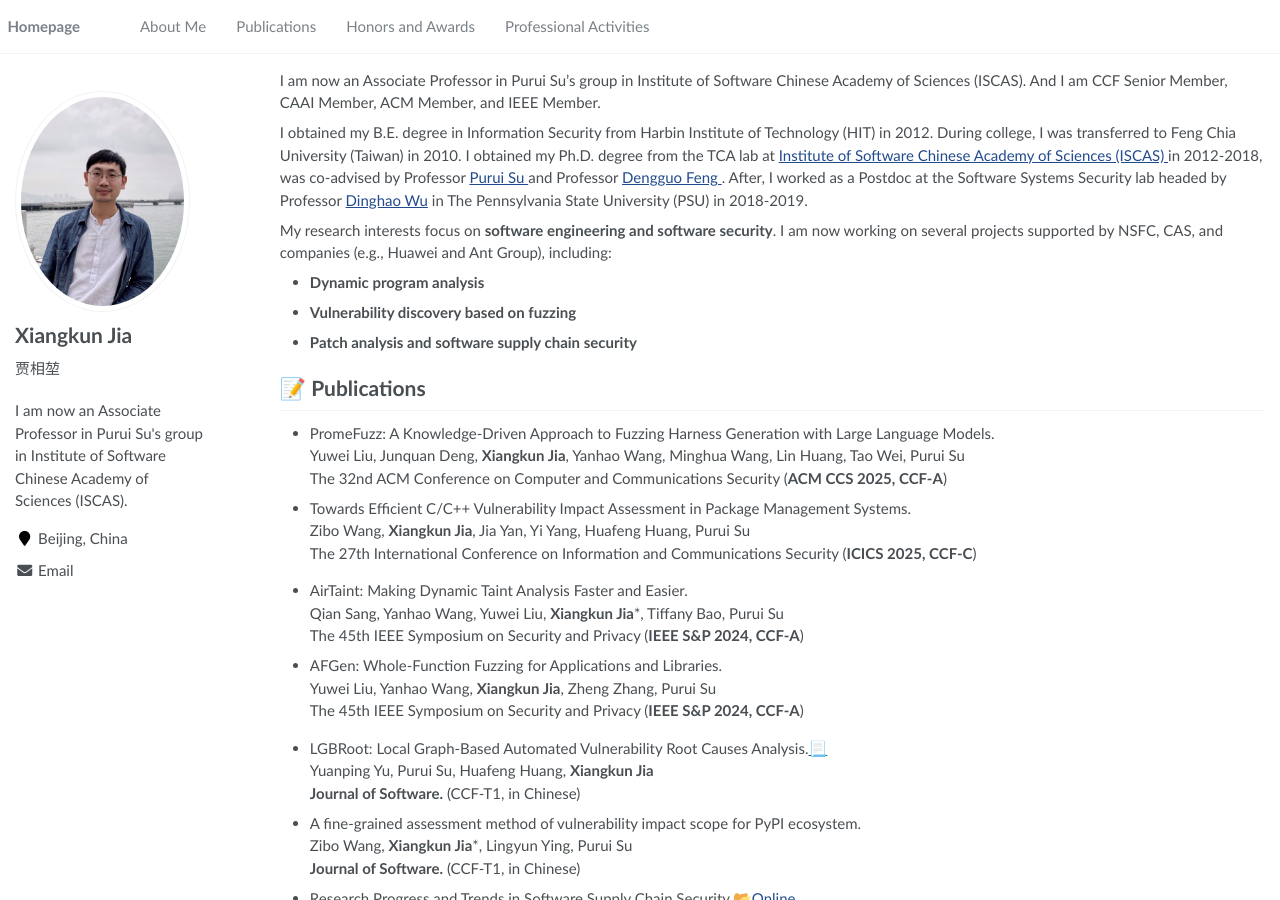
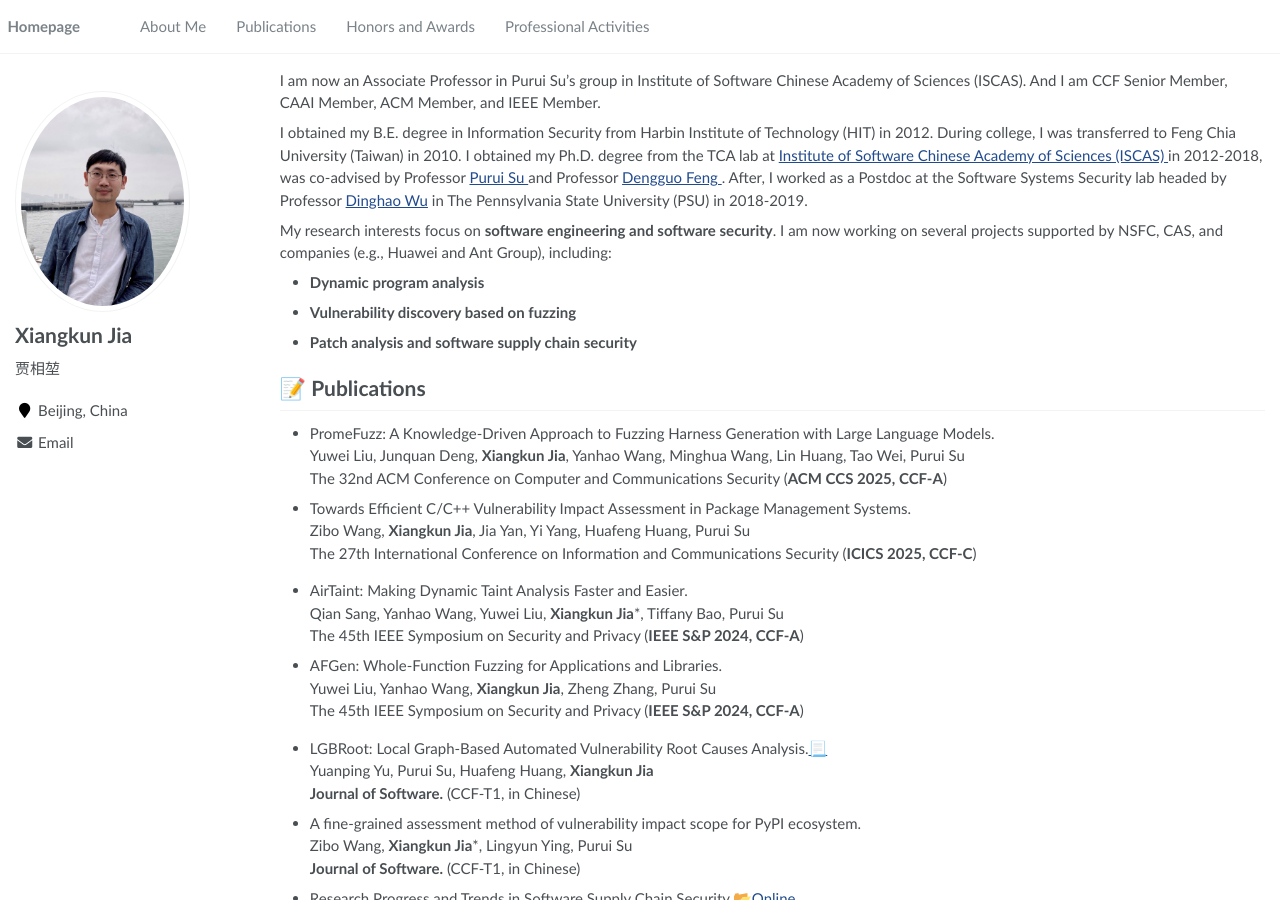
Before and after one commit to ajax4sec/ajax4sec.github.io, a Jekyll site: the page built from _pages/about.md, in a window 1280 px wide and 900 px high. Built offline with Jekyll 4.4.1, drawn with Linux system fonts in a browser that asks for light colours.

Commit message:
Update _config.yml

```diff
--- a/_config.yml
+++ b/_config.yml
@@ -7,7 +7,7 @@
 
 # Site Settings
 title                    : "Xiangkun Jia"
-description              : "I am now an Associate Professor in Purui Su's group in Institute of Software Chinese Academy of Sciences (ISCAS)."
+description              : ""
 repository               : "ajax4sec/ajax4sec.github.io"
 google_scholar_stats_use_cdn : true
 
```
